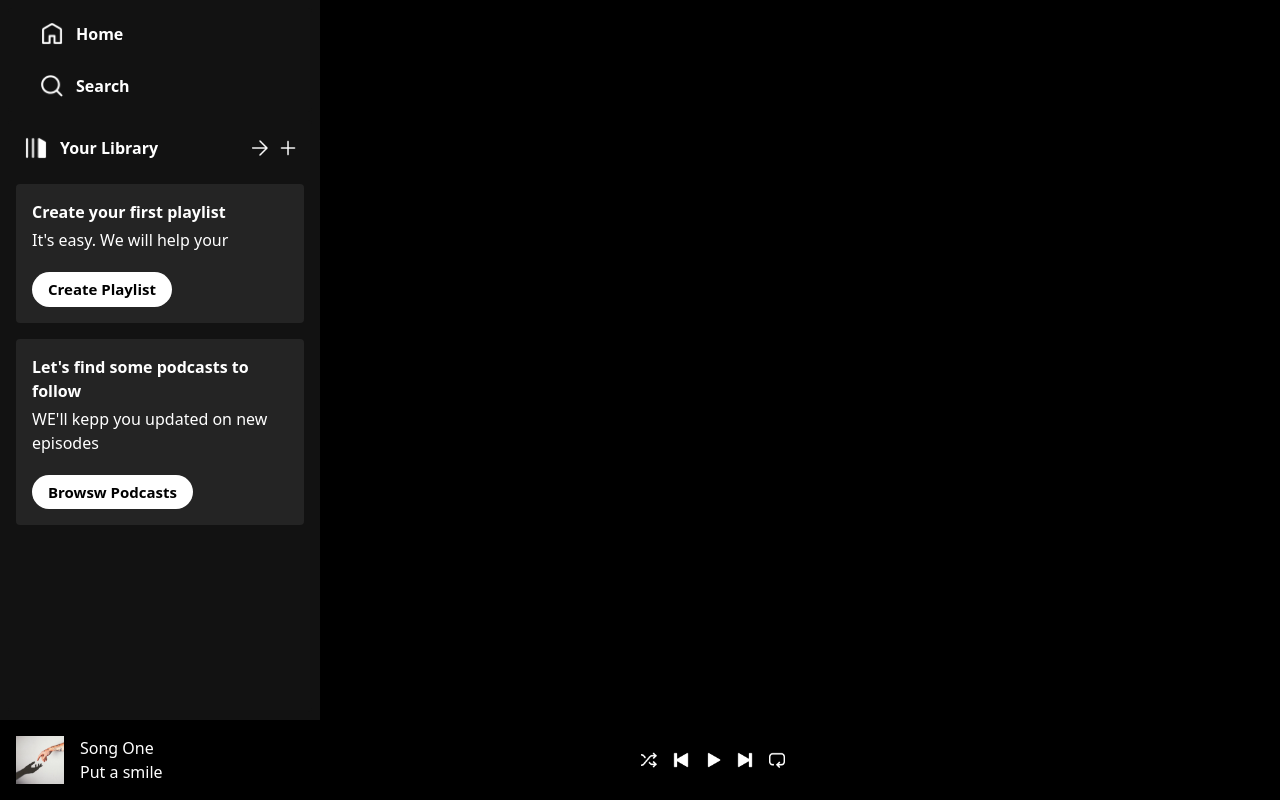
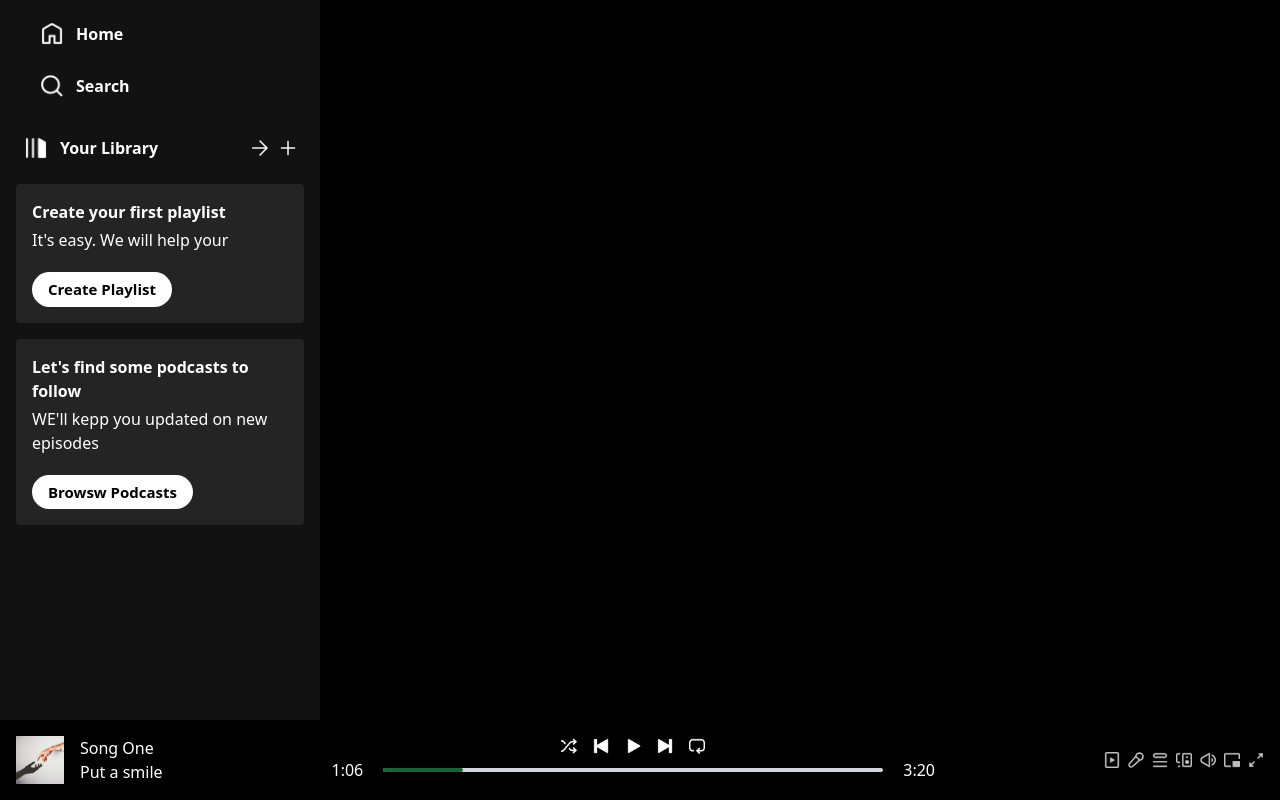
Before and after one commit to gamiduwelikanna/spotifyclone, a React (Vite) app: page / in a window 1280 px wide. Built offline with nearby package versions, Linux system fonts and the light colour scheme.

Commit message:
15th August - Making the frontend

```diff
--- a/src/components/Player.jsx
+++ b/src/components/Player.jsx
@@ -11,7 +11,7 @@
           <p>{songsData[0].desc.slice(0,12)}</p>
         </div>
       </div>
-      <div className='flex flex-col items-cemter gap-1 m-auto'>
+      <div className='flex flex-col items-center gap-1 m-auto'>
         <div className='flex gap-4'>
           <img className='w-4 cursor-pointer' src={assets.shuffle_icon} alt='shuffle' />
           <img className='w-4 cursor-pointer' src={assets.prev_icon} alt='previous' />
@@ -20,7 +20,27 @@
           <img className='w-4 cursor-pointer' src={assets.loop_icon} alt='loop' />
         </div>
 
+        <div className='flex items-center gap-5'>
+          <p>1:06</p>
+          <div className='w-[60vw] max-w-[500px] bg-gray-300 rounded-full cursor-pointer'>
+            <hr className='h-1 border-none w-20 bg-green-800 rounded-full'></hr>
+          </div>
+          <p>3:20</p>
+        </div>
       </div>
+
+      <div className='hidden lg:flex items-center gap-2 opacity-75'>
+        <img className='w-4 ' src={assets.plays_icon} alt='' />
+        <img className='w-4 ' src={assets.mic_icon} alt='' />
+        <img className='w-4 ' src={assets.queue_icon} alt='' />
+        <img className='w-4 ' src={assets.speaker_icon} alt='' />
+        <img className='w-4 ' src={assets.volume_icon} alt='' />
+        <img className='w-4 ' src={assets.mini_player_icon} alt='' />
+        <img className='w-4 ' src={assets.zoom_icon} alt='' />
+
+      </div>
+
+
       {/* You can add play/pause controls here */}
     </div>
   );
```
